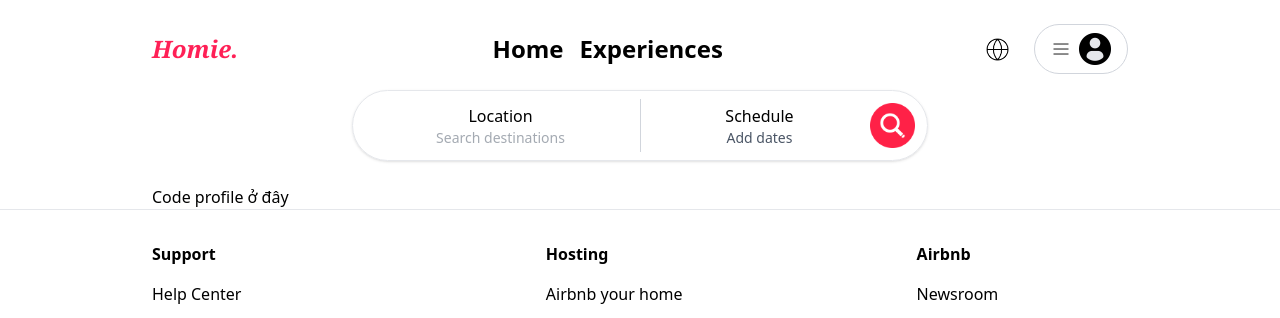
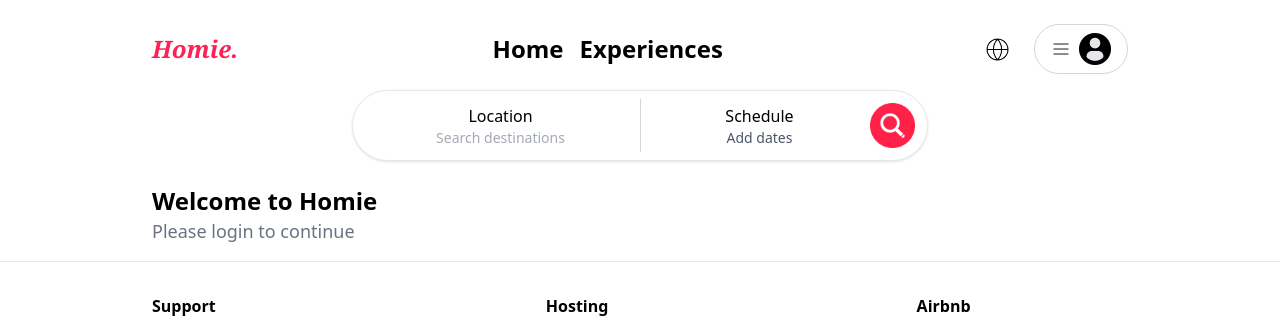
Before and after one commit to ntm-phuong/Homie, a Next.js app: page /profile in a window 1280 px wide. Shown: the top 318 px of the page. Built offline with nearby package versions, Linux system fonts and the light colour scheme; no server answers.

Commit message:
add login gg and fb

```diff
--- a/package.json
+++ b/package.json
@@ -12,6 +12,7 @@
     "antd": "^5.22.3",
     "mongoose": "^8.13.1",
     "next": "15.2.3",
+    "next-auth": "^4.24.11",
     "react": "^18",
     "react-dom": "^18"
   },
--- /dev/null
+++ b/src/app/(pages)/client-wrapper.tsx
@@ -0,0 +1,23 @@
+"use client";
+
+import { SessionProvider, useSession } from "next-auth/react";
+
+export default function ClientWrapper({
+  children,
+}: Readonly<{
+  children: React.ReactNode;
+}>) {
+  return (
+    <SessionProvider>
+      <DebugSession />
+      {children}
+    </SessionProvider>
+  );
+}
+
+function DebugSession() {
+  const { data: session, status } = useSession();
+  console.log("Session Status:", status);
+  console.log("Session Data:", session);
+  return null; // This component is only for debugging purposes.
+}
--- a/src/app/(pages)/layout.tsx
+++ b/src/app/(pages)/layout.tsx
@@ -3,6 +3,7 @@ import { Geist, Geist_Mono } from "next/font/google";
 import "../globals.css";
 import Header from "@/src/components/header/header";
 import Footer from "@/src/components/footer/footer";
+import ClientWrapper from "./client-wrapper";
 
 const geistSans = Geist({
   variable: "--font-geist-sans",
@@ -28,9 +29,11 @@ export default function RootLayout({
     <html lang="en">
       <head />
       <body>
-        <Header />
-        {children}
-        <Footer />
+        <ClientWrapper>
+          <Header />
+          {children}
+          <Footer />
+        </ClientWrapper>
       </body>
     </html>
   );
--- a/src/app/(pages)/profile/page.tsx
+++ b/src/app/(pages)/profile/page.tsx
@@ -1,7 +1,19 @@
+"use client";
+
+import { useSession } from "next-auth/react";
+
 const Profile = () => {
+  const { data: session } = useSession();
+  console.log(session, 'chinh12');
   return (
-    <div className="lg:px-38">Code profile ở đây </div>
+    <div className="lg:px-38">
+      <div className=" pb-4">
+        <h2 className="text-2xl font-bold ">Welcome to Homie</h2>
+        <p className="text-gray-500 text-lg">
+          {session?.user ? `Hello, ${session.user.name}` : "Please login to continue"}
+        </p>
+      </div></div>
   );
 }
 
-export default Profile;;
+export default Profile;
--- a/src/components/modal-login/ModalLogin.tsx
+++ b/src/components/modal-login/ModalLogin.tsx
@@ -2,6 +2,7 @@
 
 import React from "react";
 import { Modal, Form, Input, Button } from "antd";
+import { signIn } from "next-auth/react"; // Import NextAuth.js signIn function
 
 interface ModalLoginProps {
   isShowLogin: boolean;
@@ -23,7 +24,9 @@ const ModalLogin: React.FC<ModalLoginProps> = ({ isShowLogin, setIsShowLogin, se
     setIsShowRegister(true);
   }
 
-
+  const handleSocialLogin = (provider: string) => {
+    signIn(provider); // Trigger NextAuth.js signIn with the specified provider
+  };
 
   return (
     <Modal
@@ -84,6 +87,23 @@ const ModalLogin: React.FC<ModalLoginProps> = ({ isShowLogin, setIsShowLogin, se
           </button>
         </Form.Item>
         <div className="text-center text-[16px]">
+          Or login with:
+        </div>
+        <div className="flex justify-center gap-4 py-4">
+          <button
+            onClick={() => handleSocialLogin("google")}
+            className="!text-white !h-[50px] !w-[150px] !text-lg !font-medium bg-red-500 rounded-xl text-center cursor-pointer"
+          >
+            Google
+          </button>
+          <button
+            onClick={() => handleSocialLogin("facebook")}
+            className="!text-white !h-[50px] !w-[150px] !text-lg !font-medium bg-blue-600 rounded-xl text-center cursor-pointer"
+          >
+            Facebook
+          </button>
+        </div>
+        <div className="text-center text-[16px]">
           Don't have an account? <span className="font-semibold cursor-pointer" onClick={switchToRegister}>Sign Up</span>
         </div>
       </Form>
--- /dev/null
+++ b/src/pages/api/auth/[...nextauth].ts
@@ -0,0 +1,39 @@
+import NextAuth, { DefaultSession } from "next-auth";
+import GoogleProvider from "next-auth/providers/google";
+import FacebookProvider from "next-auth/providers/facebook";
+
+// Extend the default session type to include `id`
+declare module "next-auth" {
+  interface Session {
+    user: {
+      id: string; // Add `id` property
+    } & DefaultSession["user"];
+  }
+}
+
+export default NextAuth({
+  providers: [
+    GoogleProvider({
+      clientId: process.env.GOOGLE_CLIENT_ID || "",
+      clientSecret: process.env.GOOGLE_CLIENT_SECRET || "",
+    }),
+    FacebookProvider({
+      clientId: process.env.FACEBOOK_CLIENT_ID || "",
+      clientSecret: process.env.FACEBOOK_CLIENT_SECRET || "",
+    }),
+  ],
+  pages: {
+    signIn: "/auth/signin",
+  },
+  callbacks: {
+    async session({ session, token }) {
+      if (session.user) {
+        session.user.id = token.sub || "";
+      }
+      return session;
+    },
+    async redirect({ url, baseUrl }) {
+      return "/profile";
+    },
+  },
+});
```
Also changed, not shown: 1 other file (tests, documents, lock files or other folders).
